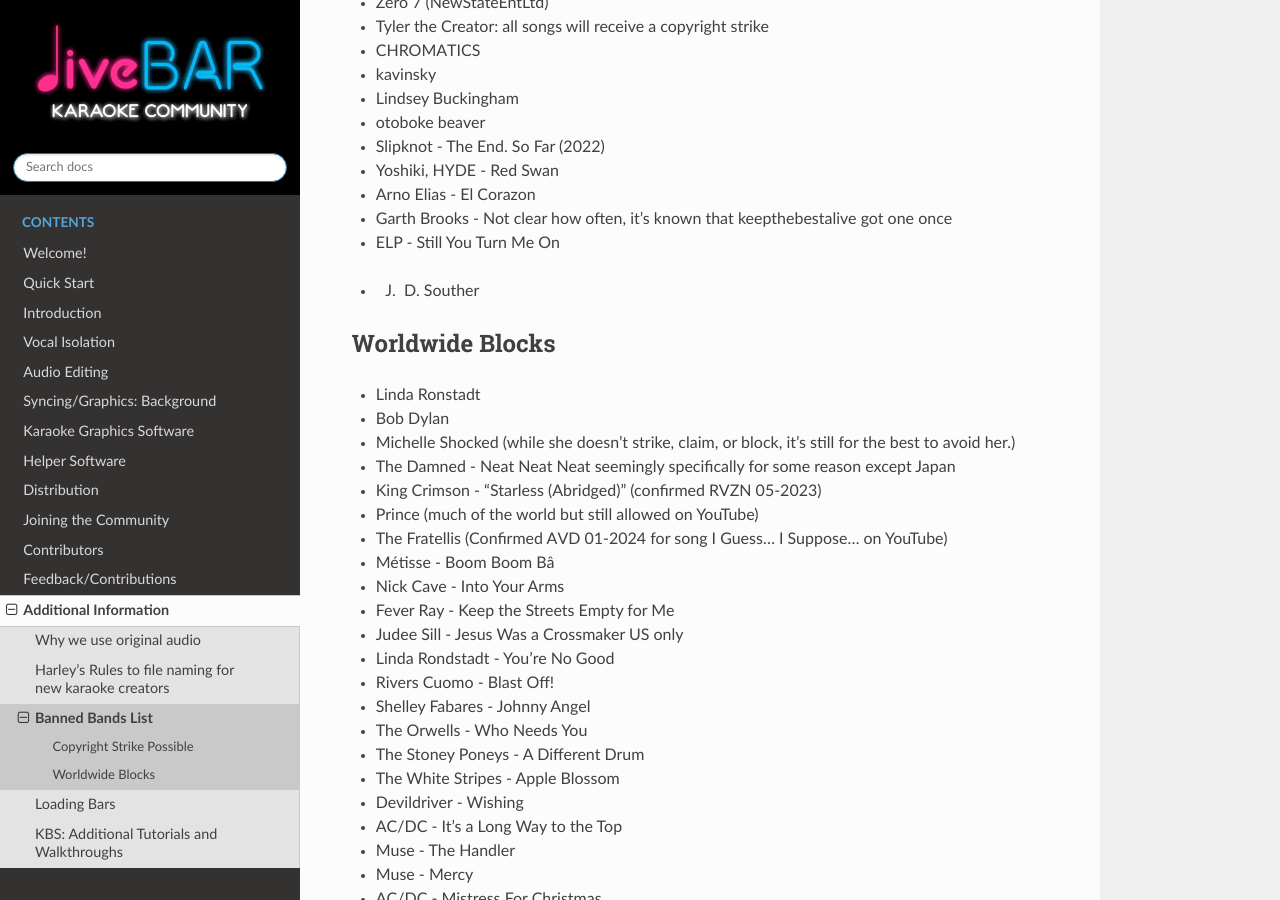
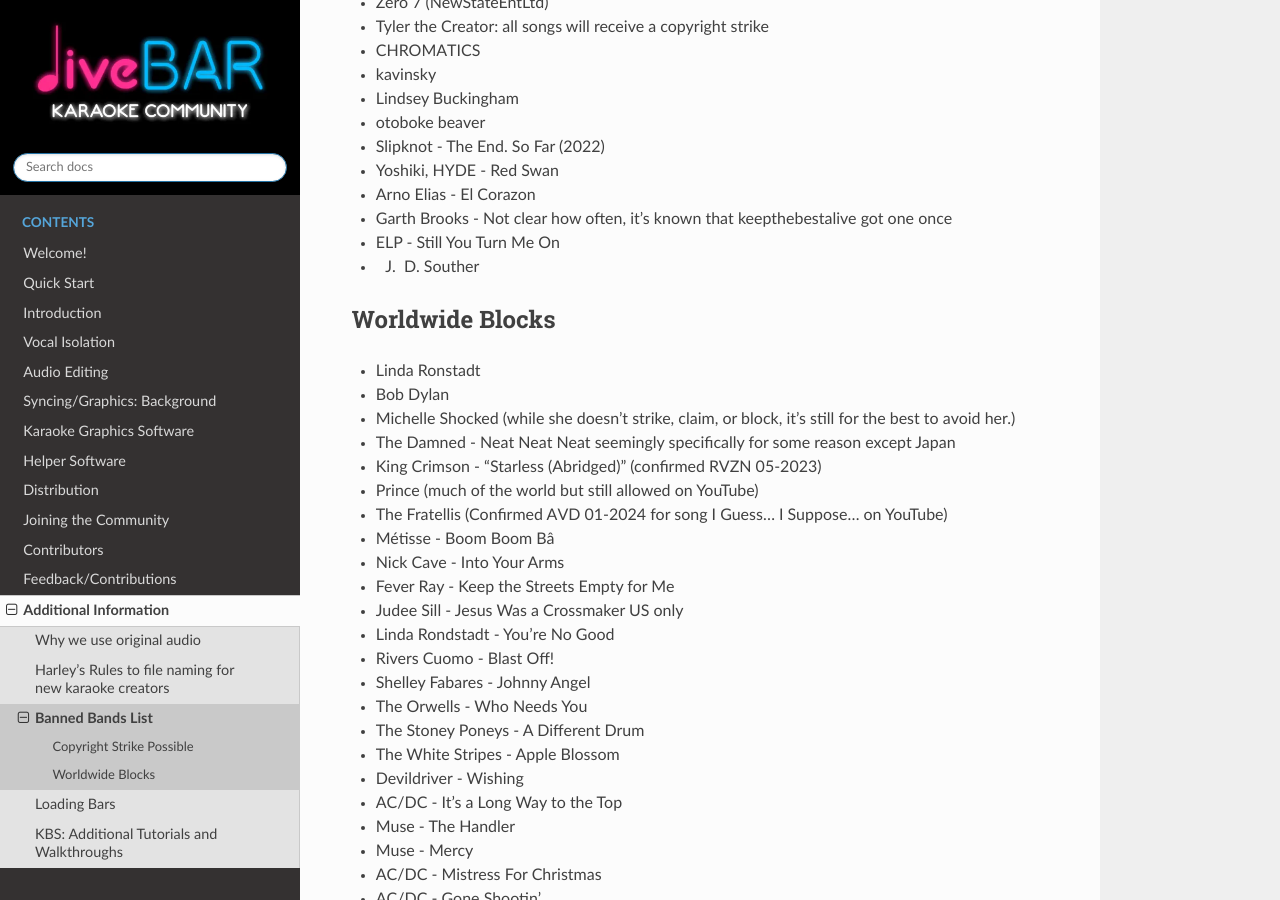
Before and after one commit to diveBarKaraoke/divebar_karaoke_creation_guide, a Sphinx documentation site: the page built from docs/banned_bands.rst, in a window 1280 px wide and 900 px high, scrolled down 849 px. Built offline with Sphinx 7.4.7 and the Read the Docs theme 2.0.0, drawn with Linux system fonts in a browser that asks for light colours.

```diff
--- a/docs/banned_bands.rst
+++ b/docs/banned_bands.rst
@@ -37,7 +37,7 @@ Copyright Strike Possible
 * Arno Elias - El Corazon
 * Garth Brooks - Not clear how often, it's known that keepthebestalive got one once
 * ELP - Still You Turn Me On
-- J. D.  Souther
+* J. D.  Souther
 
 Worldwide Blocks
 ----------------
```
